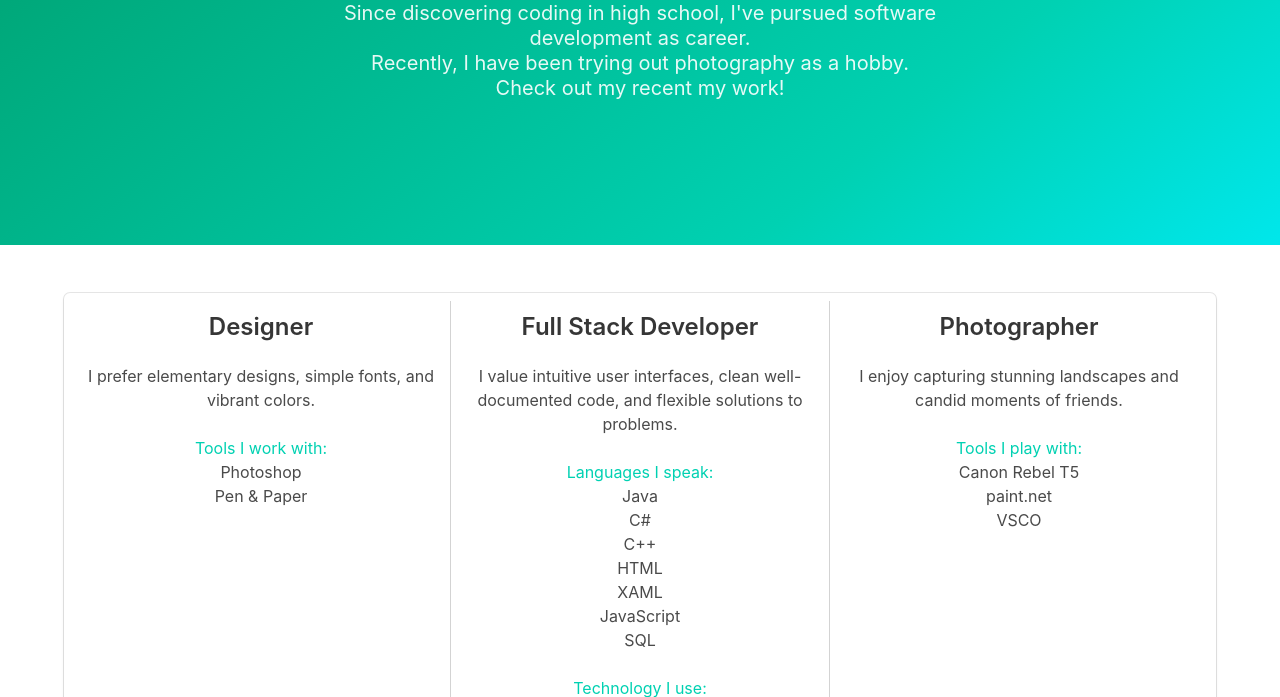
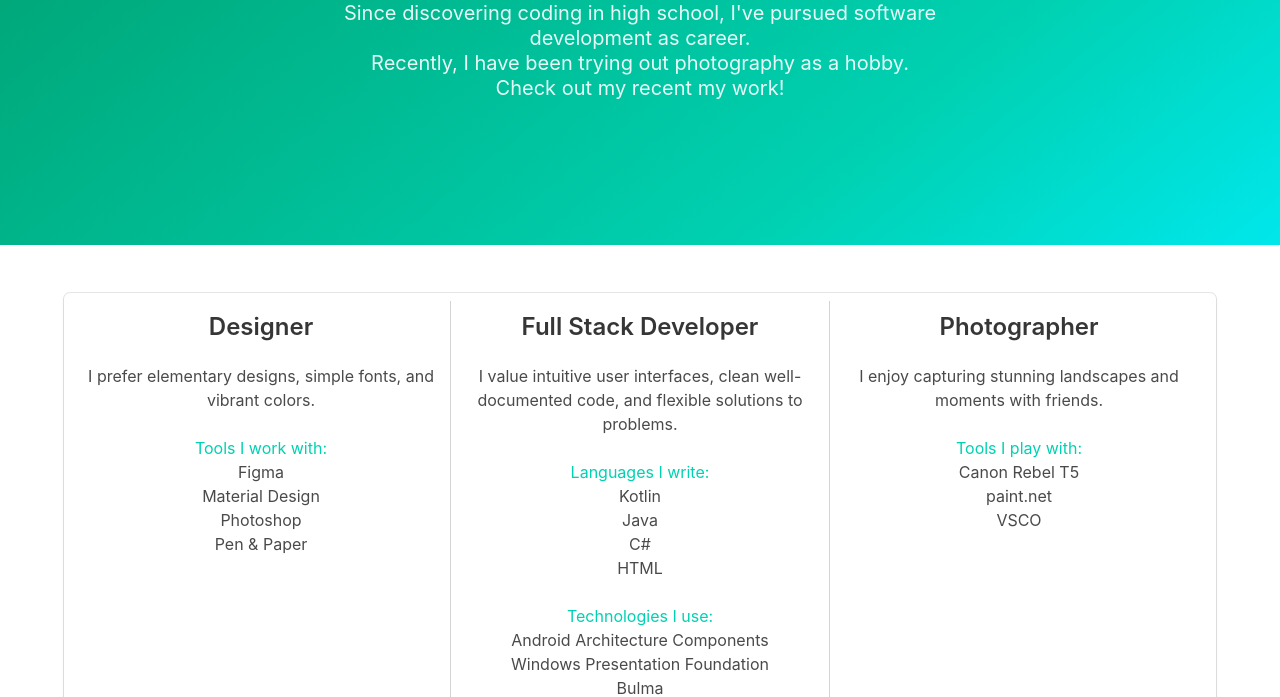
Before and after one commit to sethepeterson/Portfolio, a plain HTML site: page index.html in a window 1280 px wide. Shown: the part 255-952 px from the top of the page. Drawn offline with Linux system fonts and the light colour scheme; some packages are replaced by stand-ins of ours.

Commit message:
Update resume and tools

```diff
--- a/index.html
+++ b/index.html
@@ -77,6 +77,8 @@
 						<br>
 						<p class="list-title has-text-primary">Tools I work with:</p>
 						<ul style="list-style: none;">
+							<li>Figma</li>
+							<li>Material Design</li>
 							<li>Photoshop</li>
 							<li>Pen & Paper</li>
 						</ul>
@@ -86,26 +88,20 @@
 						<h1 class="title is-size-4 is-spaced">Full Stack Developer</h1>
 						<p>I value intuitive user interfaces, clean well-documented code, and flexible solutions to problems.</p>
 						<br>
-						<p class="list-title has-text-primary">Languages I speak:</p>
+						<p class="list-title has-text-primary">Languages I write:</p>
 						<ul style="list-style: none;">
+							<li>Kotlin</li>
 							<li>Java</li>
 							<li>C#</li>
-							<li>C++</li>
 							<li>HTML</li>
-							<li>XAML</li>
-							<li>JavaScript</li>
-							<li>SQL</li>
 						</ul>
 						<br>
 
-						<p class="list-title has-text-primary">Technology I use:</p>
+						<p class="list-title has-text-primary">Technologies I use:</p>
 						<ul style="list-style: none;">
-							<li>Android Studio</li>
-							<li>Visual Studio</li>
-							<li>Atom</li>
+							<li>Android Architecture Components</li>
+							<li>Windows Presentation Foundation</li>
 							<li>Bulma</li>
-							<li>Angular 6</li>
-							<li>Windows Presentation Foundation</li>
 							<li>Git</li>
 							<li>FireBase</li>
 						</ul>
@@ -113,7 +109,7 @@
 
 					<div class="column has-text-centered">
 						<h1 class="title is-size-4 is-spaced">Photographer</h1>
-						<p>I enjoy capturing stunning landscapes and candid moments of friends.</p>
+						<p>I enjoy capturing stunning landscapes and moments with friends.</p>
 						<br>
 						<p class="list-title has-text-primary">Tools I play with:</p>
 						<ul style="list-style: none;">
```
Also changed, not shown: 1 other file.
